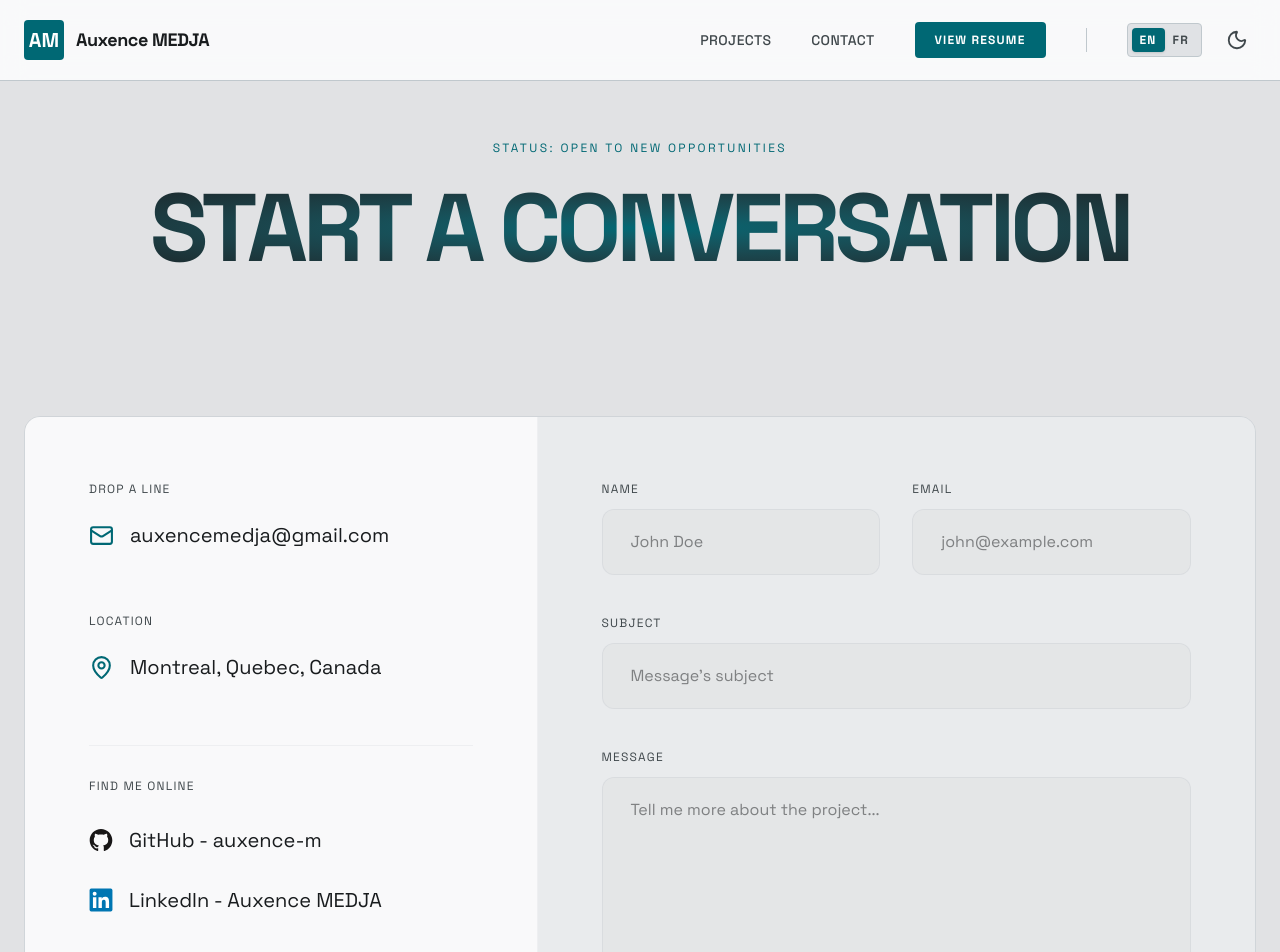
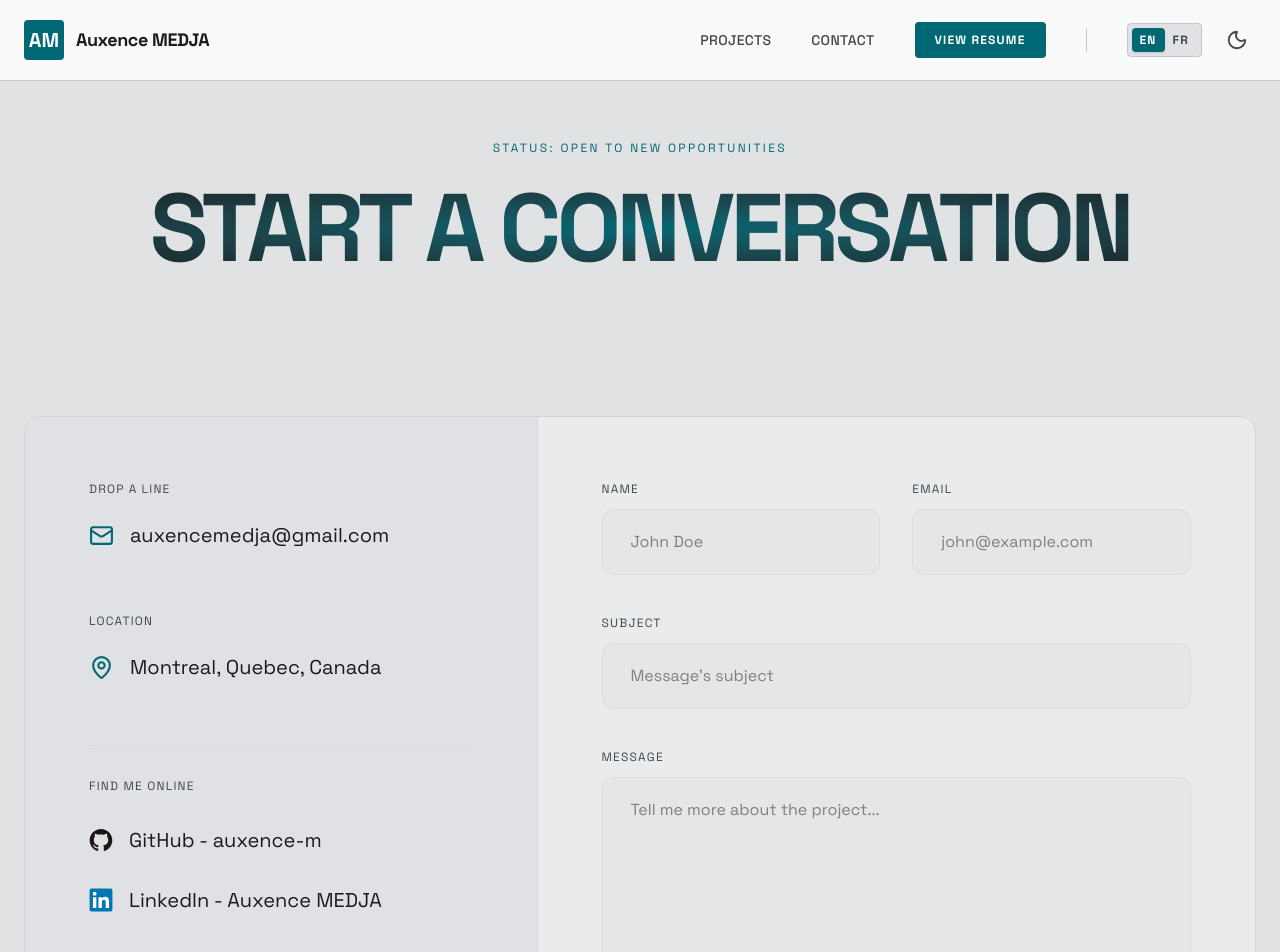
Before and after one commit to auxence-m/portfolio-website, a Next.js app: page /en/contact in a window 1280 px wide. Shown: the top 952 px of the page. Built offline with nearby package versions, Linux system fonts and the light colour scheme.

Commit message:
Minor changes

```diff
--- a/src/components/ContactForm.tsx
+++ b/src/components/ContactForm.tsx
@@ -25,7 +25,7 @@ export default function ContactForm() {
             <div className="max-w-7xl w-full mx-auto">
                 <div className="grid grid-cols-1 lg:grid-cols-12 gap-0 overflow-hidden rounded-2xl border border-outline-variant/50">
                     {/* LEFT: DIRECT CONTACT INFO */}
-                    <div className="lg:col-span-5 bg-surface/80 p-8 lg:p-16 border-b lg:border-b-0 lg:border-r border-outline-variant/20">
+                    <div className="lg:col-span-5 bg-surface-container/80 p-8 lg:p-16 border-b lg:border-b-0 lg:border-r border-outline-variant/20">
                         <div className="flex flex-col gap-y-16">
                             {/* MAIL AND LOCATION */}
                             <div className="flex flex-col gap-y-6">
--- a/src/components/HomeHero.tsx
+++ b/src/components/HomeHero.tsx
@@ -8,7 +8,7 @@ export default function HomeHero() {
     const t = useTranslations("HomeHero");
 
     return (
-        <div id="home-hero" className="flex flex-1 flex-col pt-30 px-6 relative overflow-hidden bg-surface">
+        <section id="home-hero" className="flex flex-1 flex-col pt-30 px-6 relative overflow-hidden bg-surface">
             <div className="absolute top-1/4 -right-20 w-96 h-96 bg-primary/10 rounded-full blur-[120px]"/>
             <div className="absolute bottom-1/4 -left-20 w-64 h-64 bg-secondary/10 rounded-full blur-[100px]"/>
             <div className="max-w-7xl mx-auto w-full relative z-10 mb-4">
@@ -46,6 +46,6 @@ export default function HomeHero() {
                     <div className="w-px h-12 bg-linear-to-b from-primary to-transparent"/>
                 </div>
             </div>
-        </div>
+        </section>
     );
 }
```
